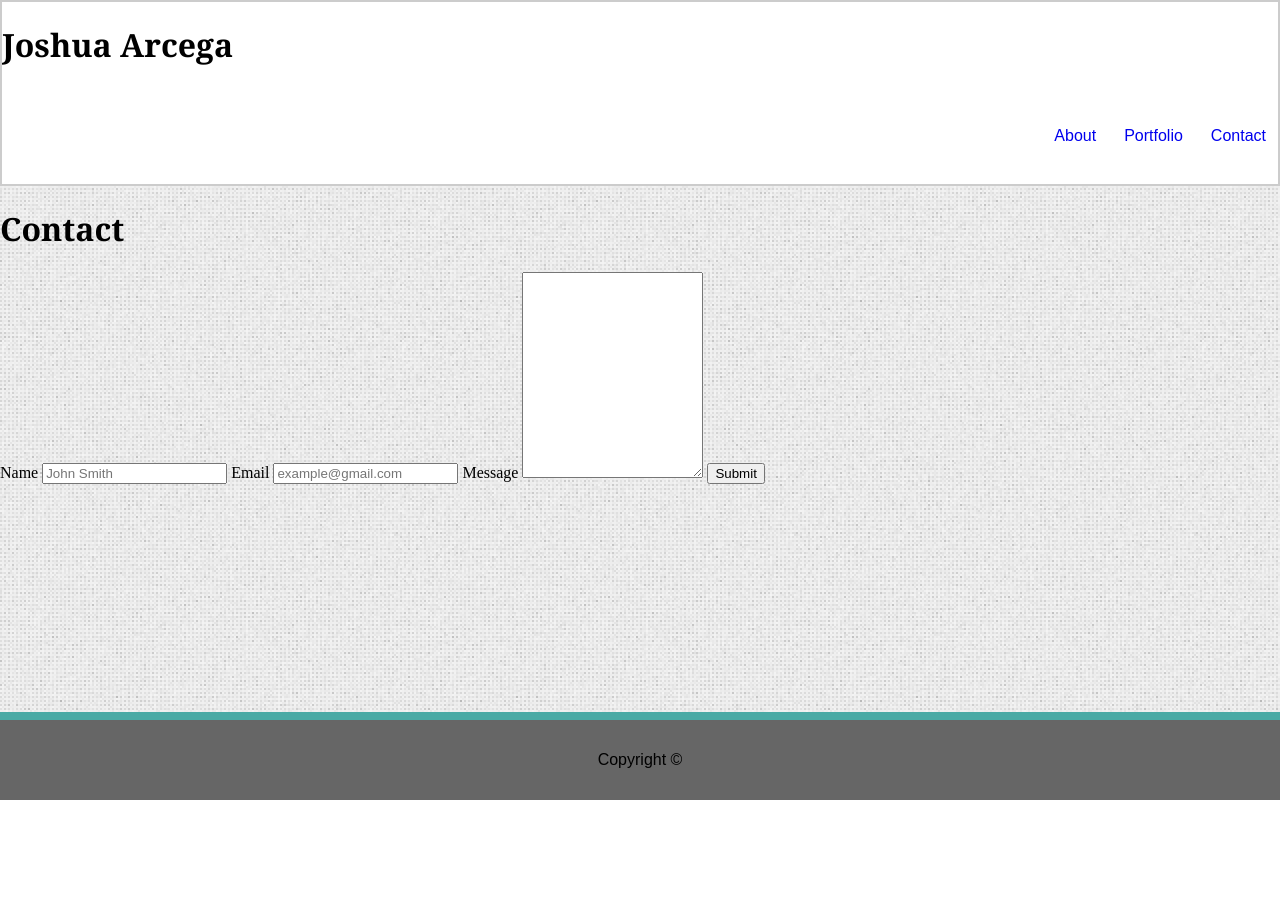
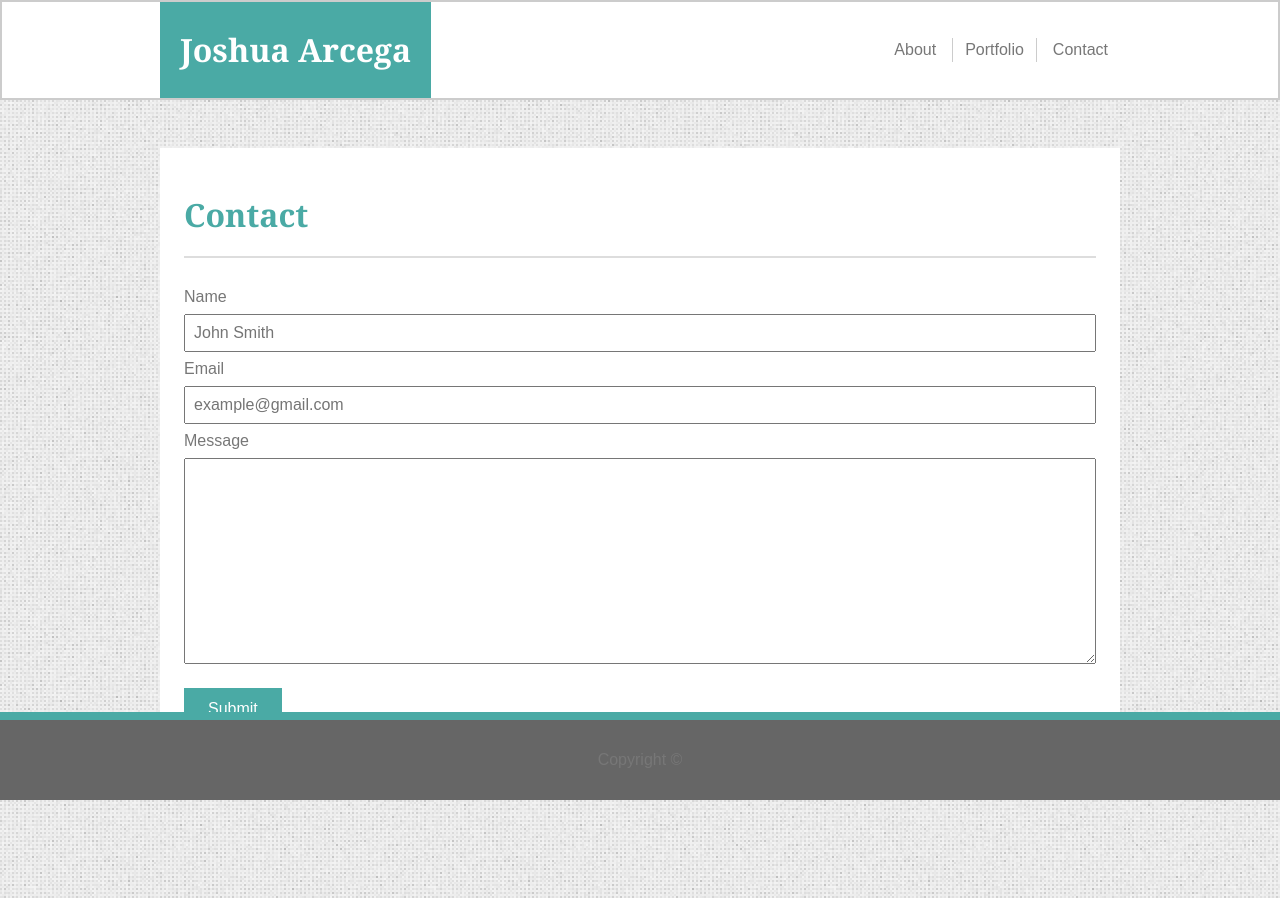
Before and after one commit to Jayrene1/Basic-Portfolio, a plain HTML site: page contact.html in a window 1280 px wide. Before the commit the page ends 800 px from the top, so only its background shows below. Drawn offline with Linux system fonts and the light colour scheme.

Commit message:
updated html and css files to match portfolio template. Needs better css class names and check for redundant styling

```diff
--- a/assets/css/style.css
+++ b/assets/css/style.css
@@ -5,22 +5,44 @@ html, body {
     padding: 0px;
     border: 0px;
     color: #000;
+    height: 100%;
     background-image: url("../images/squairy_light_2x.png");
 }
 
 h1, h2, h3, h4, h5, h6 {
     font-family: Georgia, Times, 'Times New Roman', serif;
+    color: #777777;
 }
 
 p {
     font-family: Arial, 'Helvetica Neue', Helvetica, sans-serif;
     line-height: 150%;
+    color: #777777;
+}
+
+a {
+    color: #777777;
+}
+
+a:hover {
+    background-color: #cccccc;
 }
 
 .container {
     width: 960px;
-    height: 96px;
-    margin: auto;
+    margin: 0 auto;
+    display: flex;
+    justify-content: space-between;
+}
+
+.container-1 {
+    display: flex;
+    flex-wrap: wrap;
+    justify-content: space-around;
+}
+
+.container-1 > a {
+    margin: 32px;
 }
 
 header {
@@ -28,7 +50,6 @@ header {
     background: #fff;
     border: 2px solid #cccccc;
 }
-
 
 #pageTitle {
     float: left;
@@ -50,6 +71,11 @@ nav {
 .nav-link {
     display: inline-block;
     padding: 0 12px 0 12px;
+}
+
+#bordered {
+    border-left: 1px #cccccc solid;
+    border-right: 1px #cccccc solid;
 }
 
 main {
@@ -77,6 +103,40 @@ main {
     margin-right: 24px;
 }
 
+button, input, select, textarea, label {
+    font-family: Arial, 'Helvetica Neue', Helvetica, sans-serif;
+    font-size: 100%;
+    color: #777777;
+}
+
+label {
+    display: block;
+    padding: 8px 0 8px 0;
+}
+
+input {
+    width: 900px;
+    padding: 8px 0px 8px 8px;
+}
+
+input:focus {
+    border: #777777 2px solid;
+}
+
+textarea {
+    vertical-align: top;
+    width: 906px;
+}
+
+#formSubmit {
+    margin-top: 24px;
+    color: #ffffff;
+    background-color: #4aaaa5;
+    width: auto;
+    padding: 12px 24px 12px 24px;
+    border: none;
+}
+
 footer {
     position: fixed;
     left: 0;
--- a/contact.html
+++ b/contact.html
@@ -2,7 +2,7 @@
 <html lang="en-us">
     <head>
         <meta charset="UTF-8">
-        <title>Joshua Arcega - Portfolio</title>
+        <title>Joshua Arcega - Contact</title>
         <meta name="viewport" content="width=device-width, initial-scale=1, shrink-to-fit=no">
 
         <link rel="stylesheet" href="assets/css/style.css">
@@ -12,18 +12,20 @@
 
     <body>
         <header>
-            <h1 class="header">Joshua Arcega</h1>
-            <nav>
-                <a href="index.html"><p class="nav-link">About</p></a>
-                <a href="portfolio.html"><p class="nav-link">Portfolio</p></a>
-                <a href="contact.html"><p class="nav-link">Contact</p></a>
-            </nav>
+            <div class="container">
+                    <h1 id="pageTitle">Joshua Arcega</h1>
+                <nav>
+                    <a href="index.html"><p class="nav-link">About</p></a>
+                    <a href="portfolio.html"><p class="nav-link" id="bordered">Portfolio</p></a>
+                    <a href="contact.html"><p class="nav-link">Contact</p></a>
+                </nav>
+            </div>
         </header>
         <main>
 
-            <div>
+            <div class="containerMain">
                 <div>
-                <h1 class="main">Contact</h1>
+                <h1 class="mainTitle">Contact</h1>
                 </div>
                 <div>
                     <form action="/action_page.php">
@@ -36,7 +38,7 @@
                     <label for="message">Message</label>
                     <textarea name="message" id="message" style="height:200px"></textarea>
 
-                    <input type="submit" value="Submit">
+                    <input type="submit" value="Submit" id="formSubmit">
 
 
                     </form>
```
Also changed, not shown: index.html (+3 -4 lines), portfolio.html (+14 -22 lines).
